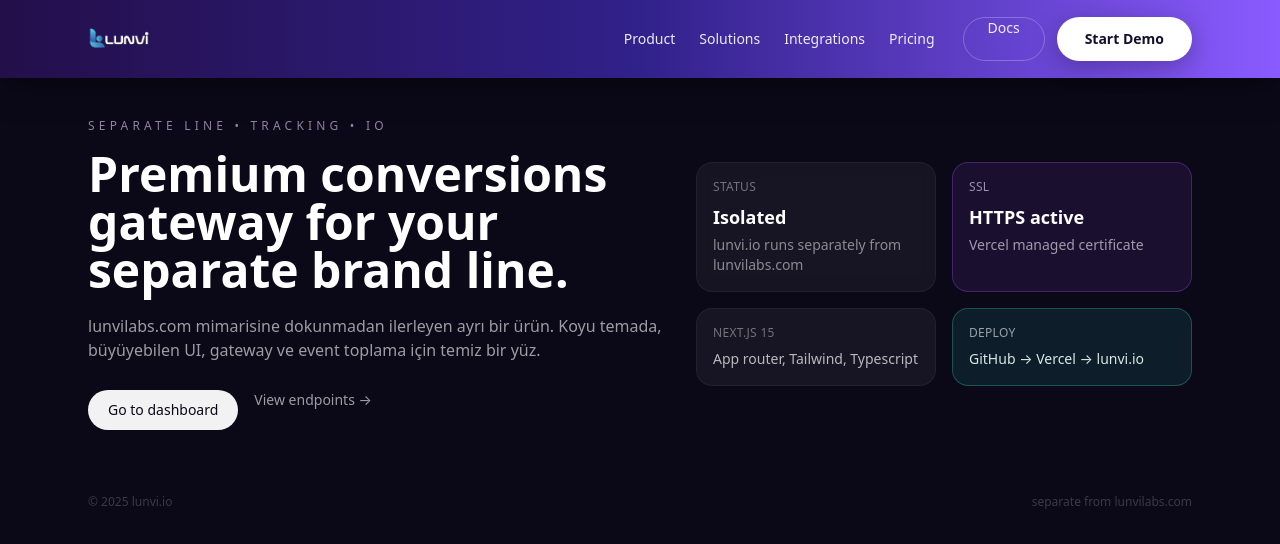
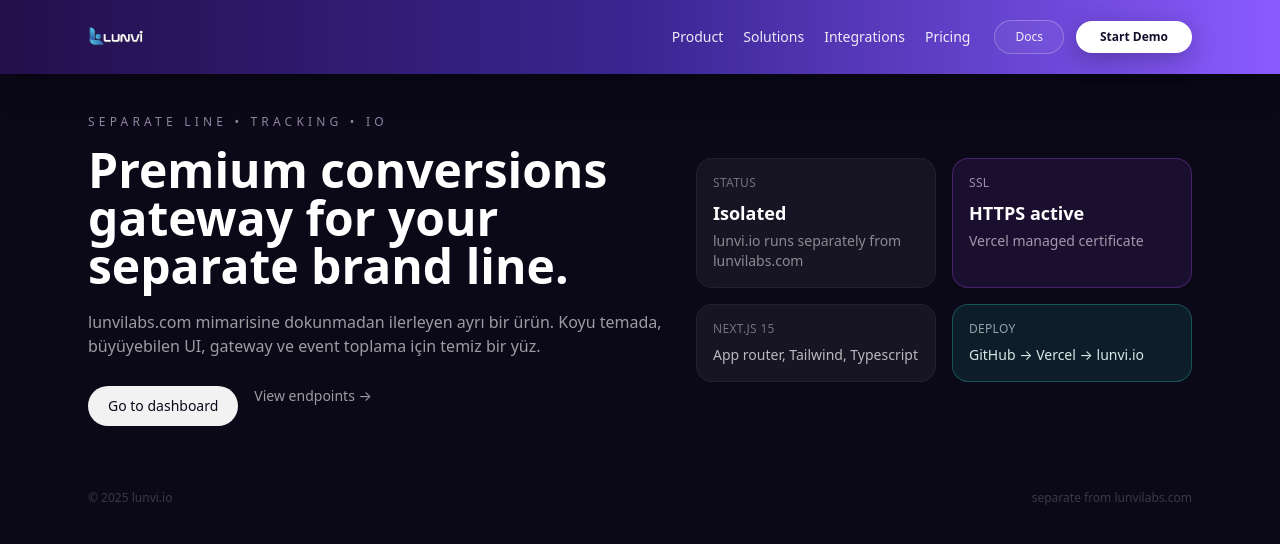
Before and after one commit to tugbaarslanw/lunvi-io, a Next.js app: page / in a window 1280 px wide. Shown: the top 544 px of the page. Built offline with nearby package versions, Linux system fonts and the light colour scheme.

Commit message:
Update page.tsx

```diff
--- a/app/page.tsx
+++ b/app/page.tsx
@@ -4,24 +4,24 @@
   return (
     <main className="min-h-screen bg-[#0b0818] text-white">
       {/* HEADER */}
-      <header className="sticky top-0 z-30 bg-gradient-to-r from-[#230f4a] via-[#31218a] to-[#8a5bff] shadow-[0_10px_35px_rgba(0,0,0,0.25)]">
-        <div className="mx-auto flex h-[78px] max-w-6xl items-center px-4 md:px-6">
-          {/* SOL: Logo sola yakın */}
+      <header className="sticky top-0 z-30 bg-gradient-to-r from-[#230f4a] via-[#3a2692] to-[#8a5bff] shadow-[0_10px_35px_rgba(0,0,0,0.25)]">
+        <div className="mx-auto flex h-[74px] max-w-6xl items-center justify-between px-6">
+          {/* SOL: logo */}
           <div className="flex items-center">
             <Image
               src="/logo.png"
               alt="Lunvi"
-              width={145}
-              height={44}
+              width={135}
+              height={40}
               priority
-              className="h-11 w-auto"
+              className="h-10 w-auto"
             />
           </div>
 
-          {/* SAĞ TARAFIN HEPSİ */}
-          <div className="ml-auto flex items-center gap-7">
-            {/* Menü */}
-            <nav className="hidden items-center gap-6 text-sm text-white/90 md:flex">
+          {/* SAĞ: nav + butonlar birlikte */}
+          <div className="flex items-center gap-6">
+            {/* nav */}
+            <nav className="hidden items-center gap-5 text-sm text-white/90 md:flex">
               <a href="#" className="hover:text-white transition-colors">
                 Product
               </a>
@@ -36,12 +36,12 @@
               </a>
             </nav>
 
-            {/* Butonlar sağa yakın, daha büyük */}
+            {/* butonlar */}
             <div className="flex items-center gap-3">
-              <button className="hidden h-11 rounded-full border border-white/25 bg-white/8 px-6 text-sm font-medium text-white/90 backdrop-blur-sm hover:bg-white/15 md:inline-flex">
+              <button className="hidden rounded-full border border-white/25 bg-white/5 px-5 py-2 text-xs font-medium text-white/90 backdrop-blur-sm hover:bg-white/10 md:inline-flex">
                 Docs
               </button>
-              <button className="h-11 rounded-full bg-white px-7 text-sm font-semibold text-[#150f2d] shadow-[0_6px_24px_rgba(0,0,0,0.25)] hover:bg-white/90">
+              <button className="rounded-full bg-white px-6 py-2 text-xs font-semibold text-[#150f2d] shadow-[0_6px_24px_rgba(0,0,0,0.25)] hover:bg-white/90">
                 Start Demo
               </button>
             </div>
```
